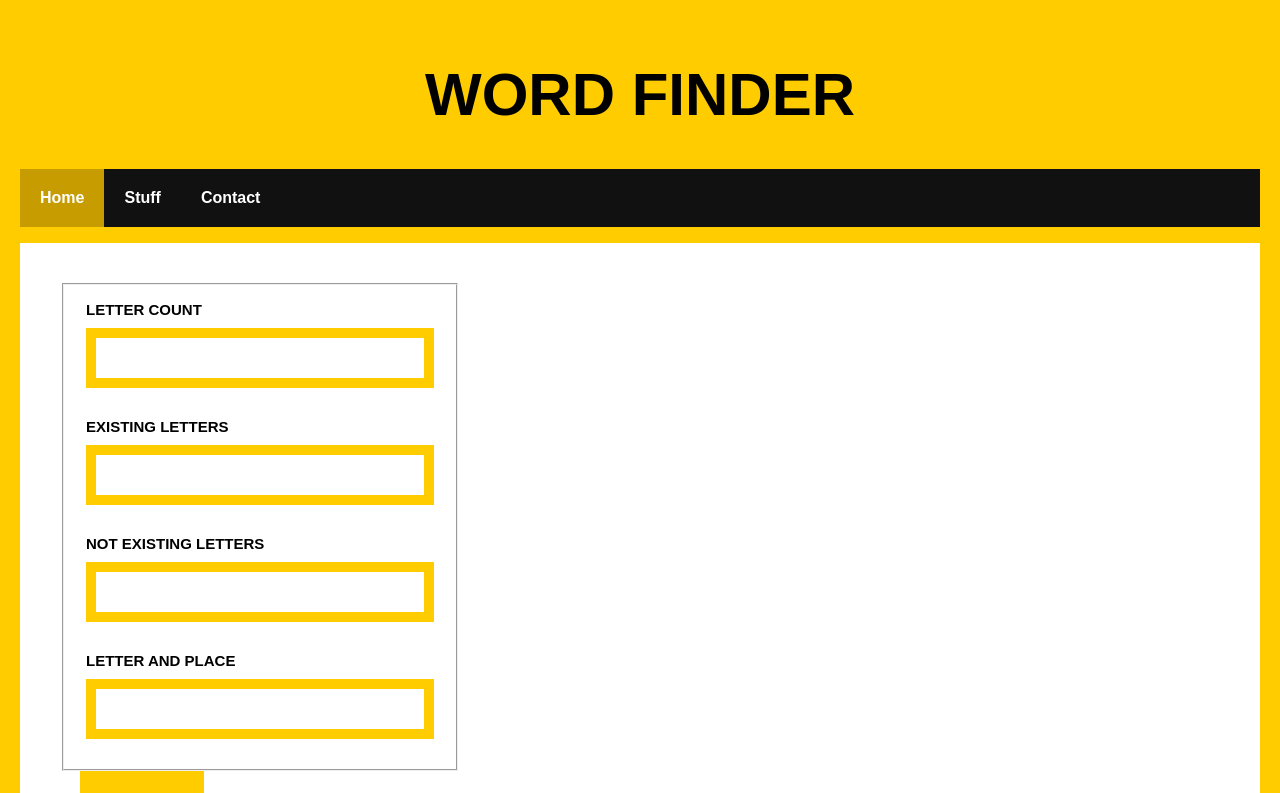
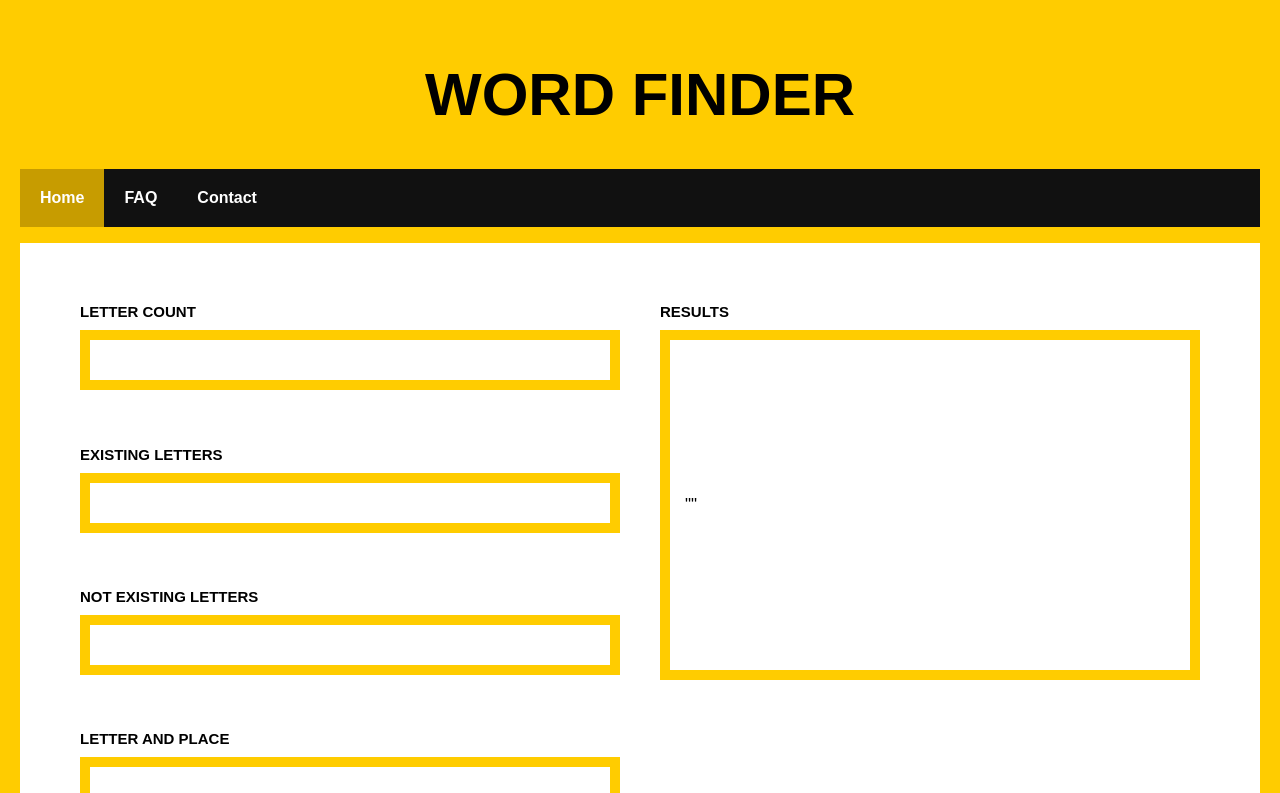
Before and after one commit to berke-cura/word-finder, a React (Create React App) app: page /#/ in a window 1280 px wide. Shown: the top 793 px of the page. Built offline with nearby package versions, Linux system fonts and the light colour scheme.

Commit message:
Update: Homepage

```diff
--- a/src/App.js
+++ b/src/App.js
@@ -8,7 +8,8 @@ import {
 } from "react-router-dom";
 import "./index.css";
 
-import Home from "./home";
+//import Home from "./home";
+import Home from "./copy"
 import Stuff from "./stuff";
 import Contact from "./contact";
 
@@ -22,7 +23,7 @@ class Main extends Component {
           <h1>WORD FINDER</h1>
           <ul className="header">
           <li><NavLink to="/">Home</NavLink></li>
-          <li><NavLink to="/stuff">Stuff</NavLink></li>
+          <li><NavLink to="/stuff">FAQ</NavLink></li>
           <li><NavLink to="/contact">Contact</NavLink></li>
           </ul>
       </div>
--- /dev/null
+++ b/src/copy.js
@@ -0,0 +1,55 @@
+import React, { Component } from "react";
+import axios from "axios"
+
+import ('./index.css')
+
+class Home extends Component {
+    constructor(props) {
+        super(props);
+        this.state = {
+            letterCount: 0,
+            existingLetter : [],
+            notExistingLetter: [],
+            letterPlace: [],
+            words: '',
+            isLoading: false,
+    };
+    this.click = this.click.bind(this);
+    }
+    click() {
+        this.setState({ isLoading: true });
+            const params = {
+                letterCount : this.state.letterCount,
+                existingLetter: this.state.existingLetter,
+                notExistingLetter: this.state.notExistingLetter,
+                letterPlace: this.state.letterPlace
+            }
+        const headers = {'Access-Control-Allow-Origin': '*'}
+
+        axios.post("https://word-finder-backend-app.herokuapp.com/", params, headers)
+            .then((response) => {
+                this.setState({ words: response.data.words })
+            })
+            .catch((err) => {
+                console.log(err)
+            });
+    }
+    render() {
+        return (
+        <form onSubmit={this.handleSubmit}>
+            <div class="grid-containerA">
+                <div class="grid-item item1A"><label>LETTER COUNT<input type="text"  name="Letter Count" onChange={(e) => this.setState({ letterCount: e.target.value })} /></label></div>
+                <div class="grid-item item2A"><label>EXISTING LETTERS<input type="text"  name="Existing Letters" onChange={(e) => this.setState({ existingLetter: e.target.value.split(',') })}/></label></div>
+                <div class="grid-item item3A"><label>NOT EXISTING LETTERS<input type="text"  name="Not Existing Letters" onChange={(e) => this.setState({ notExistingLetter:  e.target.value.split(',') })}/></label></div>
+                <div class="grid-item item4A"><label>LETTER AND PLACE<input type="text"  name="Letter and Place" onChange={(e) => this.setState({ letterPlace: [{ letter: e.target.value.split(',')[0], place: e.target.value.split(',')[1]} ] })}/></label></div>
+                <div class="grid-item item5A"><label>RESULTS<input defaultValue={JSON.stringify(this.state.words)} type="text"  name="Results" /></label></div>
+                <button type="submit" onClick={this.click}>SEARCH</button>
+               {/*  <label class='responseWords'>{JSON.stringify(this.state.words)}</label> */}
+            </div>
+      </form>
+
+    );
+  }
+}
+
+export default Home;
--- a/src/home.js
+++ b/src/home.js
@@ -1,4 +1,4 @@
-import React, { Component, useState }  from "react";
+import React, { Component }  from "react";
 import axios from "axios"
 
 
@@ -40,7 +40,7 @@ click() {
   render() {
     return (
       <div className="create">
-      <fieldset className="berfin">
+      <fieldset className="field">
          <label>LETTER COUNT<input type="text"
                                     name="Letter Count"
                                     onChange={(e) => this.setState({ letterCount: e.target.value })}/>
@@ -57,9 +57,10 @@ click() {
                                     name="Letter And Place"
                                     onChange={(e) => this.setState({ letterPlace: [{ letter: e.target.value.split(',')[0], place: e.target.value.split(',')[1]} ] })}/>
         </label>
+        <button type="submit" onClick={this.click}>SEARCH</button>
+
        </fieldset>
-       <button type="submit" onClick={this.click}>SEARCH</button>
-      <label>{JSON.stringify(this.state.words)}</label>
+      <label class='responseWords'>{JSON.stringify(this.state.words)}</label>
       </div>
     );
   }
--- a/src/index.css
+++ b/src/index.css
@@ -115,13 +115,14 @@ ul.header li a {
 
 
   margin-top: 0px;
-  margin-left: 20px;
+  margin-left: 10px;
   width: auto;
 }
 
 .field {
   border: 0;
   font-size: 25px;
+  display:inline;
 }
 
 .grid-container {
@@ -240,7 +241,7 @@ ul.header li a {
   margin-bottom: 20px;
   text-align: left;
 }
-.item4 input, .contact textarea, .contact select {
+.item4 input, .item4 textarea, .item4 select {
   width: 100%;
   height: auto;
   min-height:350px;
@@ -250,6 +251,7 @@ ul.header li a {
   box-sizing: border-box;
   display: block;
   font-size: 17px;
+  align-items: flex-start;
 }
 
 .grid-container button{
@@ -267,9 +269,181 @@ ul.header li a {
   width: auto;
 }
 
+
 @media only screen and (max-width: 768px) {
   .item4 {
     grid-column: 1;
     grid-row: 4;
   }
 }
+
+.grid-containerA {
+  display: grid;
+  gap: 0px;
+  background-color: #ffffff;
+  padding: 20px;
+}
+
+.grid-item {
+  background-color: rgb(255, 255, 255);
+  text-align: center;
+  padding: 20px;
+  font-size: 30px;
+}
+
+.item1A {
+  grid-column: 1;
+  grid-row: 1;
+}
+
+.item1A label {
+  text-align: left;
+  display: block;
+  font-weight:bold;
+  font-family: sans-serif;
+  font-size: 15px;
+}
+.item1A h2{
+  font-size: 20px;
+  color: #111;
+  margin-bottom: 10px;
+  text-align: left;
+}
+.item1A input, .contact textarea, .contact select {
+  width: 100%;
+  padding: 10px 15px;
+  margin: 10px 0;
+  border: 10px solid #FFCC00;
+  box-sizing: border-box;
+  display: block;
+  font-size: 17px;
+}
+
+.item2A {
+  grid-column: 1;
+  grid-row: 2;
+}
+
+.item2A label {
+  text-align: left;
+  display: block;
+  font-weight:bold;
+  font-family: sans-serif;
+  font-size: 15px;
+}
+.item2A h2{
+  font-size: 20px;
+  color: #111;
+  margin-bottom: 20px;
+  text-align: left;
+}
+.item2A input, .contact textarea, .contact select {
+  width: 100%;
+  padding: 10px 15px;
+  margin: 10px 0;
+  border: 10px solid #FFCC00;
+  box-sizing: border-box;
+  display: block;
+  font-size: 17px;
+}
+
+.item3A {
+  grid-column: 1;
+  grid-row: 3;
+}
+
+.item3A label {
+  text-align: left;
+  display: block;
+  font-weight:bold;
+  font-family: sans-serif;
+  font-size: 15px;
+}
+.item3A h2{
+  font-size: 20px;
+  color: #111;
+  margin-bottom: 20px;
+  text-align: left;
+}
+.item3A input, .contact textarea, .contact select {
+  width: 100%;
+  padding: 10px 15px;
+  margin: 10px 0;
+  border: 10px solid #FFCC00;
+  box-sizing: border-box;
+  display: block;
+  font-size: 17px;
+}
+
+.item4A {
+  grid-column: 1;
+  grid-row: 4;
+}
+
+.item4A label {
+  text-align: left;
+  display: block;
+  font-weight:bold;
+  font-family: sans-serif;
+  font-size: 15px;
+}
+.item4A h2{
+  font-size: 20px;
+  color: #111;
+  margin-bottom: 20px;
+  text-align: left;
+}
+.item4A input, .contact textarea, .contact select {
+  width: 100%;
+  padding: 10px 15px;
+  margin: 10px 0;
+  border: 10px solid #FFCC00;
+  box-sizing: border-box;
+  display: block;
+  font-size: 17px;
+}
+
+.item5A {
+  grid-column: 2;
+  grid-row: 1/4;
+}
+
+.item5A label {
+  text-align: left;
+  display: block;
+  font-weight:bold;
+  font-family: sans-serif;
+  font-size: 15px;
+}
+.item5A h2{
+  font-size: 20px;
+  color: #111;
+  margin-bottom: 20px;
+  text-align: left;
+}
+.item5A input, .item4 textarea, .item4 select {
+  width: 100%;
+  height: auto;
+  min-height:350px;
+  padding: 10px 15px;
+  margin: 10px 0;
+  border: 10px solid #FFCC00;
+  box-sizing: border-box;
+  display: block;
+  font-size: 17px;
+  align-items: flex-start;
+}
+
+.grid-containerA button{
+  grid-column: 1;
+  background: #FFCC00;
+  border: 0;
+  padding: 20px;
+  cursor: pointer;
+  font-size: 20px;
+  font-weight: bold;
+  margin-top: 0px;
+  margin-left: 20px;
+  margin-right: auto;
+  width: auto;
+}
--- a/src/stuff.js
+++ b/src/stuff.js
@@ -3,9 +3,9 @@ import React, { Component } from "react";
 class Stuff extends Component {
   render() {
     return (
-      <div>
-        <h2>STUFF</h2>
-        <p>Mauris sem velit, vehicula eget sodales vitae,
+      <div className="create">
+        <p>Mauris sem velit, vehicula eget sodales.Mauris sem velit, vehicula eget sodales.
+        Mauris sem velit, vehicula eget sodales vitae,
         rhoncus eget sapien:</p>
         <ol>
           <li>Nulla pulvinar diam</li>
```
Also changed, not shown: 1 other file (tests, documents, lock files or other folders).
